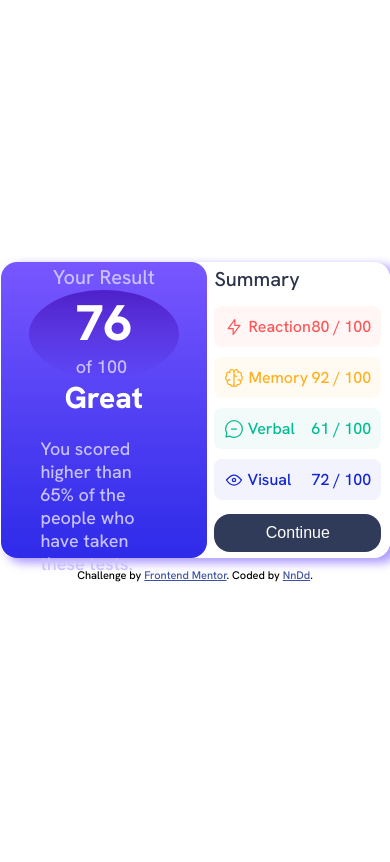
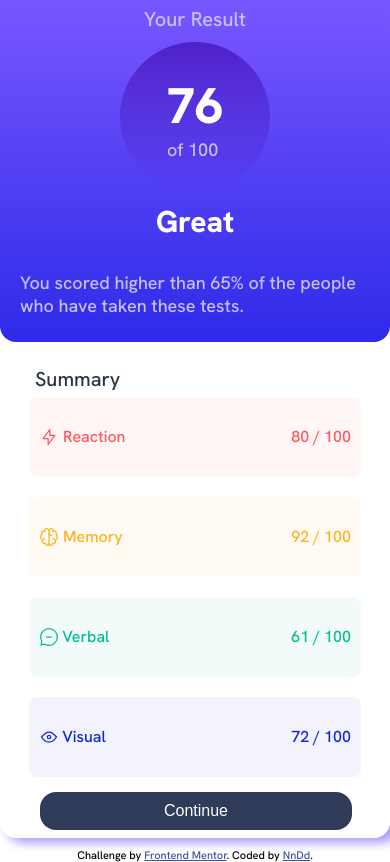
Before and after one commit to Nn-Dd/Result_Summary_Component, a plain HTML site: page index.html in a window 390 px wide. Drawn offline with Linux system fonts and the light colour scheme.

Commit message:
Added a responsive design for mobile devices

```diff
--- a/style.css
+++ b/style.css
@@ -179,3 +179,66 @@ body {
   font-size: 16px; /* Adjust font size */
   margin-bottom: 2%;
 }
+
+@media screen and (max-width: 425px) {
+  body {
+    background-color: white;
+    display: flex;
+    justify-content: center;
+    align-items: center;
+    height: 100%;
+    flex-direction: column;
+  }
+  .card {
+    border-radius: 16px;
+    border: 1px solid #ffffff;
+    -webkit-box-shadow: 7px 4px 10px 1px rgba(120, 87, 255, 0.6);
+    box-shadow: 7px 4px 10px 1px rgba(120, 87, 255, 0.6);
+    display: flex;
+    height: 100%;
+    border-top: 0;
+    border-left: 0;
+    border-right: 0;
+    border-bottom: 0;
+    margin-bottom: 10px;
+    flex-direction: column;
+  }
+  .left,
+  .right {
+    width: 100%;
+  }
+  .left {
+    border-top-right-radius: 0;
+    border-top-left-radius: 0;
+    border-bottom-left-radius: 16px;
+    border-bottom-right-radius: 16px;
+
+    padding-top: 1.5%;
+    padding-right: 0;
+    padding-left: 0;
+    padding-bottom: 5px;
+    margin-bottom: 20px;
+    gap: 10px;
+  }
+  .right {
+    padding: 0;
+    gap: 5px;
+  }
+  .qualities {
+    align-items: center;
+    gap: 20px;
+  }
+  .heading-right {
+    margin-left: 35px;
+  }
+  .box {
+    width: 80%;
+    height: 60px;
+    align-items: center;
+  }
+  .button{
+    width: 80%;
+    margin-top: 10px;
+    margin-left: 40px;
+  }
+}
```
